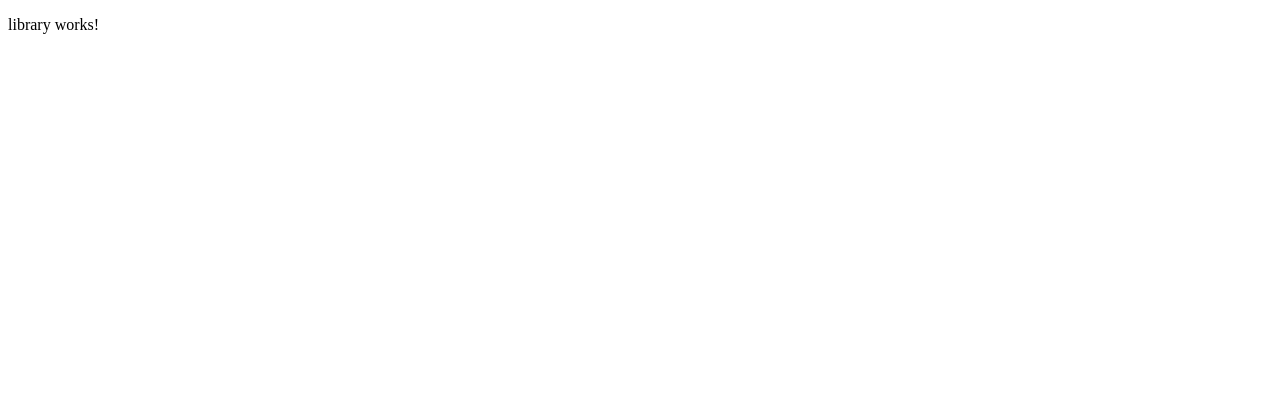
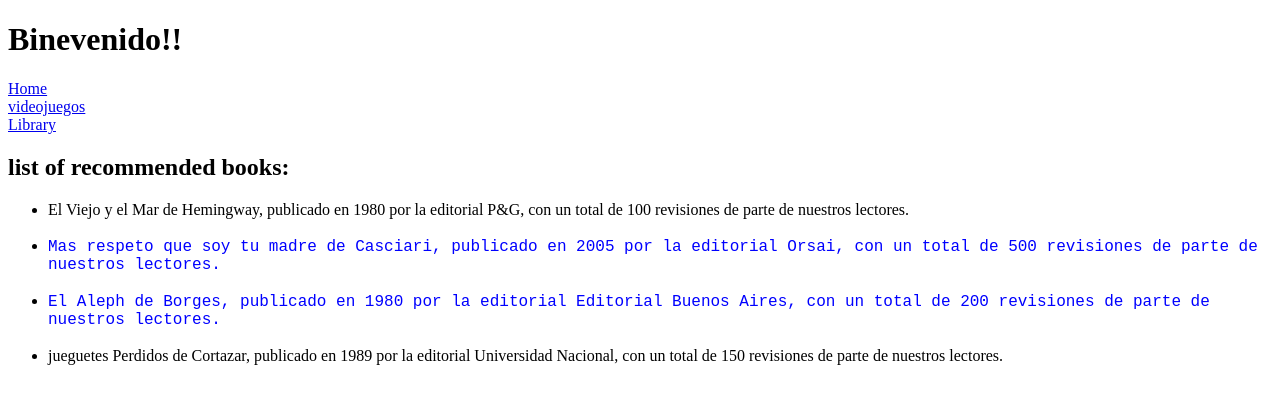
Before and after one commit to nelson83mdq/aprendiendo_angular, an Angular app: page /library in a window 1280 px wide. Shown: the top 404 px of the page. Built offline with nearby package versions, Linux system fonts and the light colour scheme.

Commit message:
adding routing and a simple menu

```diff
--- a/src/app/app.component.html
+++ b/src/app/app.component.html
@@ -1 +1,9 @@
+
+<h1>Binevenido!!</h1>
+<nav>
+    <a [routerLink]="['/home']">Home</a><br/>
+    <a [routerLink]="['/videojuegos']">videojuegos</a><br/>
+    <a [routerLink]="['/library']">Library</a><br/>
+</nav>
+
 <router-outlet></router-outlet>
--- /dev/null
+++ b/src/app/library/book.ts
@@ -0,0 +1,10 @@
+export class Book {
+    constructor(
+        public name: String,
+        public published: Date,
+        public author: String,
+        public editorial: String,
+        public review: Number,
+    ){}
+
+}
--- a/src/app/library/library.component.css
+++ b/src/app/library/library.component.css
@@ -0,0 +1,6 @@
+.articleSuccess {
+    font-family:'Courier New', Courier, monospace;
+    font-size: medium;
+    color: blue;
+    border-color: blueviolet;
+}
--- a/src/app/library/library.component.html
+++ b/src/app/library/library.component.html
@@ -1 +1,9 @@
-<p>library works!</p>
+<h2>list of recommended books:</h2>
+<ul>
+    <li *ngFor="let book of bookList">
+        <article [class.articleSuccess]="book.review >=200">
+            {{book.name}} de {{book.author}}, publicado en {{book.published.getFullYear()}} por la editorial
+            {{book.editorial}}, con un total de {{book.review}} revisiones de parte de nuestros lectores.
+            </article><br/>
+    </li>
+</ul>
--- a/src/app/library/library.component.ts
+++ b/src/app/library/library.component.ts
@@ -1,4 +1,5 @@
 import { Component } from '@angular/core';
+import { Book } from './book';
 
 @Component({
   selector: 'app-library',
@@ -6,5 +7,14 @@ import { Component } from '@angular/core';
   styleUrls: ['./library.component.css']
 })
 export class LibraryComponent {
+  public bookList: Array<Book>;
 
+  constructor(){
+    this.bookList = [
+      new Book('El Viejo y el Mar',new Date('1980/05/23'),'Hemingway', 'P&G',100),
+      new Book('Mas respeto que soy tu madre',new Date('2005/07/02'),'Casciari', 'Orsai',500),
+      new Book('El Aleph',new Date('1980/05/1'),'Borges', 'Editorial Buenos Aires',200),
+      new Book('jueguetes Perdidos',new Date('1989/12/3'),'Cortazar', 'Universidad Nacional',150)
+    ]
+  }
 }
```
